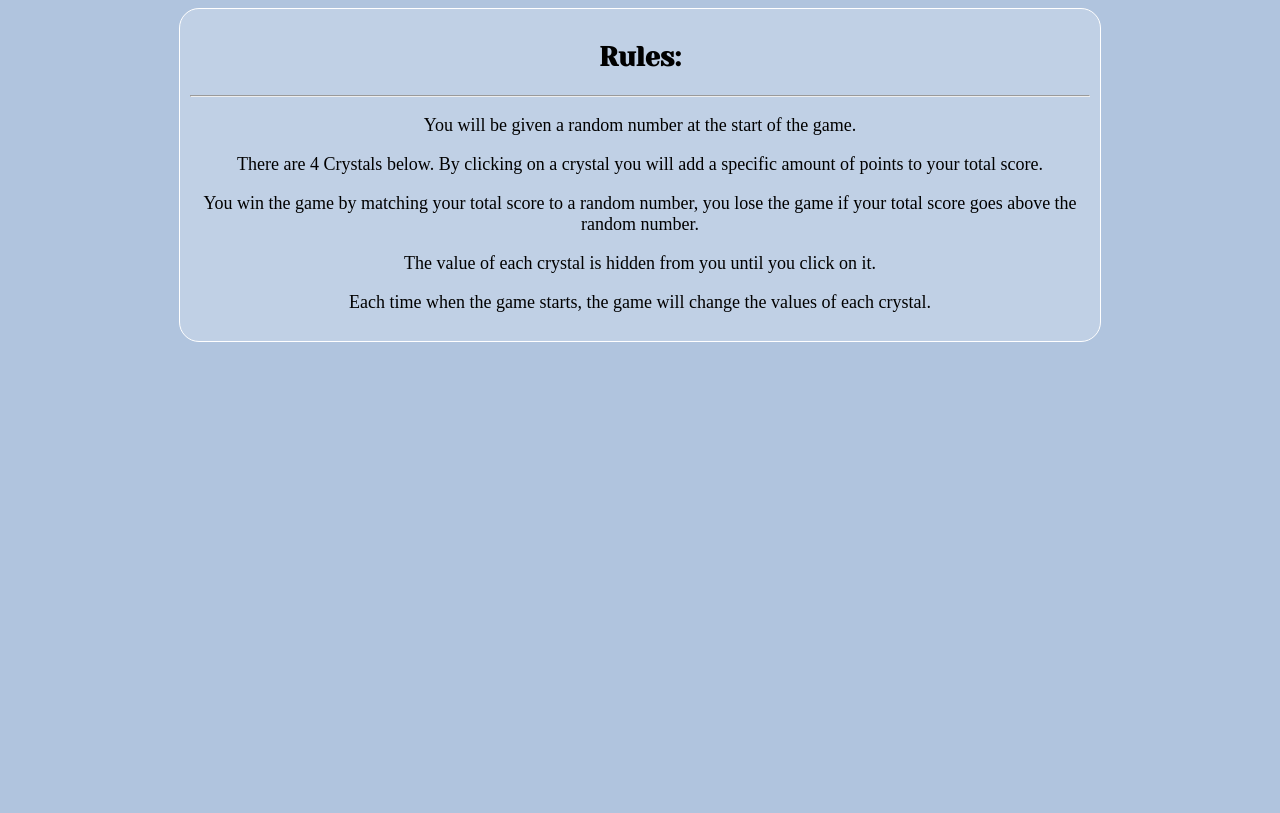
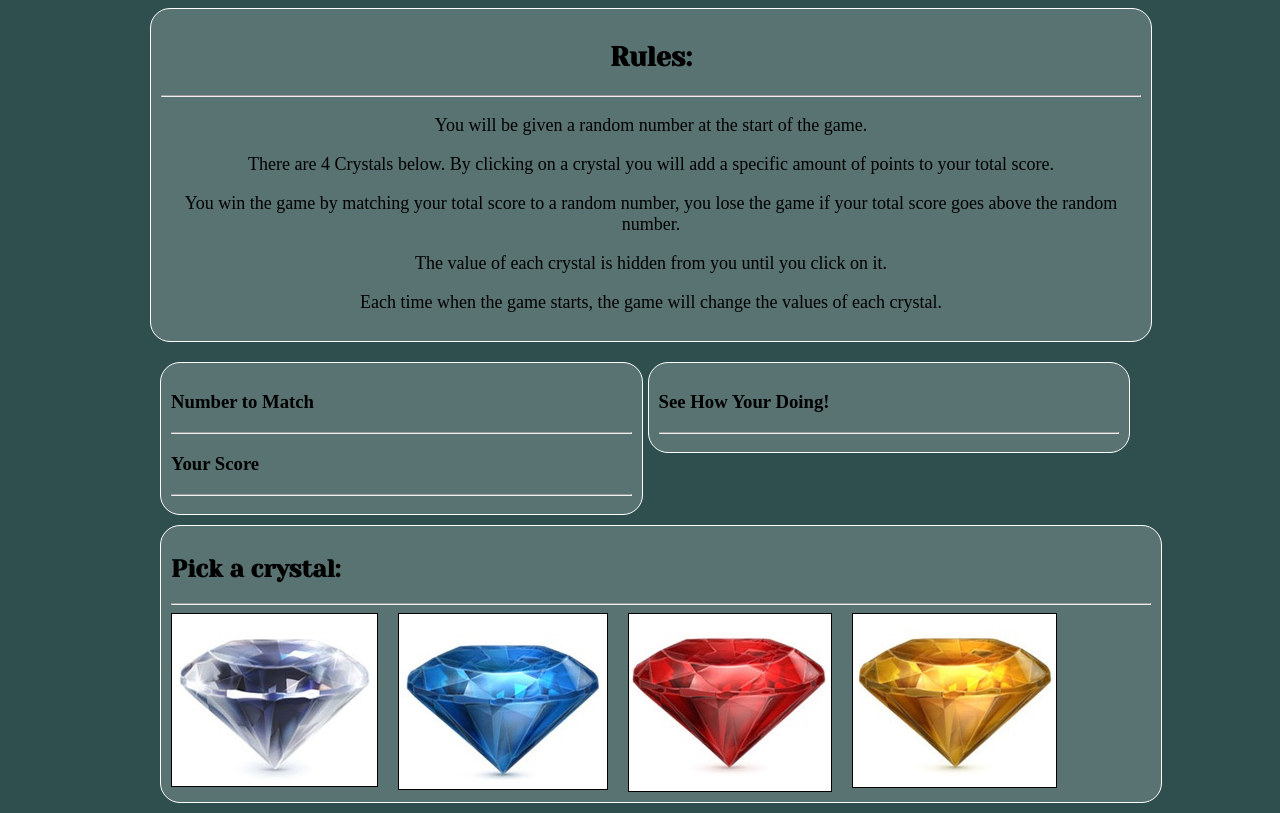
Before and after one commit to rsami23/unit-4-game, a plain HTML site: page index.html in a window 1280 px wide. Shown: the part 92-905 px from the top of the page. Before the commit the page ends 800 px from the top, so only its background shows below. Drawn offline with Linux system fonts and the light colour scheme; a web font is replaced by a local one.

Commit message:
fixed a more things on layout and added the crystal images and headings

```diff
--- a/css/style.css
+++ b/css/style.css
@@ -1,6 +1,11 @@
 
 body {
-    background-color: #B0C4DE;
+    background-color: #2F4F4F;
+}
+
+.container {
+    max-width: 980px;
+    margin: 0 auto;
 }
 
 .header {
@@ -23,11 +28,49 @@ h2 {
     text-align: center;
     border-radius: 20px;
     border: solid 1px white;
-    width: 900px;
+    width: 980px;
     margin: 10px auto;
     padding: 10px;
     font-size: 18px;
+}
 
+.game-var {
+    margin: 0 auto;
+    padding: 10px;
+    width: 980px;
+}
 
+.numbers {
+    background-color: rgba(255, 255, 255, 0.2);
+    border-radius: 20px;
+    border: solid 1px white;
+    margin-right: 5px;
+    padding: 10px;
+    float: left;
+    width: 47%;
+}
 
+.scores {
+    background-color: rgba(255, 255, 255, 0.2);
+    border-radius: 20px;
+    border: solid 1px white;
+    padding: 10px;
+    float: left;
+    width: 47%;
 }
+
+.crystals {
+    background-color: rgba(255, 255, 255, 0.2);
+    border-radius: 20px;
+    border: solid 1px white;
+    padding: 10px;
+    float: left;
+    width: 980px;
+    margin: 10px auto;
+}
+
+.crystals img {
+    float: left;
+    border: 1px solid;
+    margin-right: 20px;
+}
--- a/index.html
+++ b/index.html
@@ -11,11 +11,12 @@
 
 </head>
 <body>
-<div class="container">
 <!-- Header div-->
 <div class="header">
     <h1>Crystal Collector!</h1>
 </div>
+    <div class="container">
+
         <!-- Content div-->
                 <div class="content">
                     <h2>Rules:</h2>
@@ -26,15 +27,45 @@
                     <p>The value of each crystal is hidden from you until you click on it.</p>
                     <p>Each time when the game starts, the game will change the values of each crystal.</p>
                 </div>
+        <!-- Game Var Div-->
+            <div class="game-var">
         <!-- Number Div-->
+                <div class="numbers">
+                    <div class="computerguess">
+                        <h3>Number to Match</h3>
+                        <hr>
+                    </div>
+                    <div class="userscore">
+                        <h3>Your Score</h3>
+                        <hr>
+                    </div>
+                </div>
+        <!-- Crystal Div-->
+                <div class="scores">
+                    <h3>See How Your Doing!</h3>
+                    <hr>
+                </div>
+        <!--Wins Losses Div-->
+                <div class="crystals">
+                    <h2>Pick a crystal:</h2>
+                    <hr>
+                    <div class="row">
+                        <div class="col-sm-3">
+                            <img src="images/crystal-1.png">
+                        </div>
+                        <div class="col-sm-3">
+                            <img src="images/crystal-2.png">
+                        </div>
+                        <div class="col-sm-3">
+                            <img src="images/crystal-3.png">
+                        </div>
+                        <div class="col-sm-3">
+                            <img src="images/crystal-4.png">
+                        </div>
+                    </div>
 
-    <!-- Crystal Div-->
-
-    <!--Wins Losses Div-->
-
-
-
-
+                </div>
+            </div>
 
     </div>
 
```
Also changed, not shown: images/crystal-1.png (added), images/crystal-2.png (added), images/crystal-3.png (added), images/crystal-4.png (added), 2 other files. Lines whose indentation alone changed are shown as unchanged.
